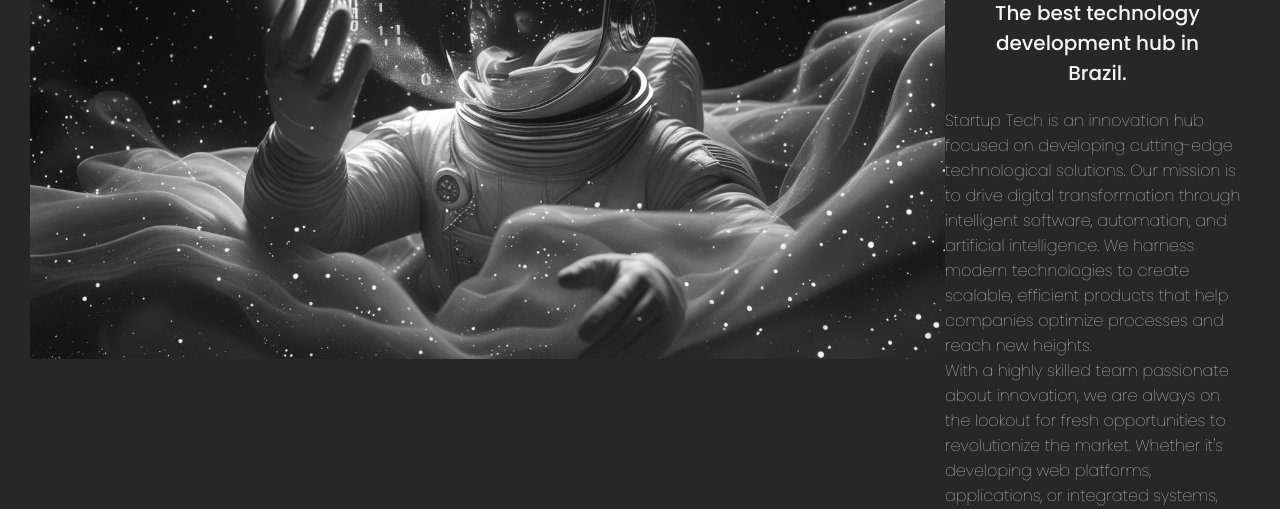
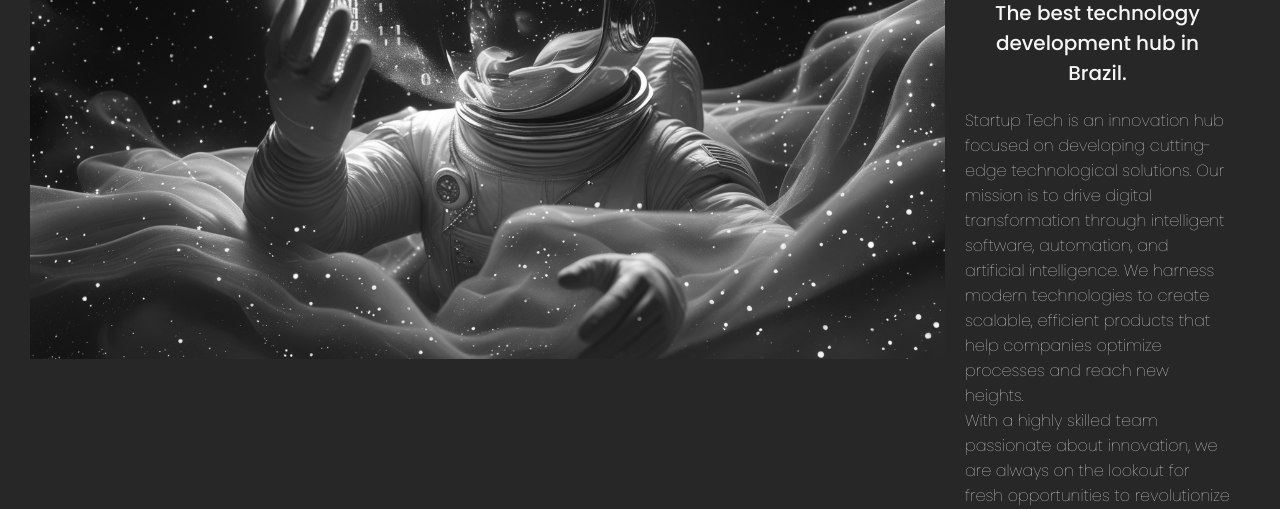
Before and after one commit to olavodario/startuptech, a plain HTML site: page index.html in a window 1280 px wide. Shown: the part 291-800 px from the top of the page. Drawn offline with Linux system fonts and the light colour scheme.

Commit message:
ajustando o paragrafo

```diff
--- a/assets/css/style.css
+++ b/assets/css/style.css
@@ -120,3 +120,7 @@ header img {
     font-size: 20px;
     font-weight: 500;
 }
+
+#apresentation div p{
+    margin: 0px 20px 0px 20px;
+}
```
